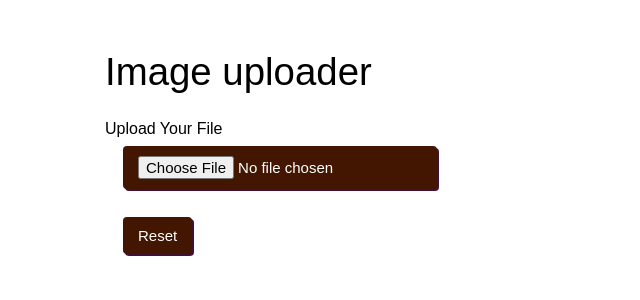
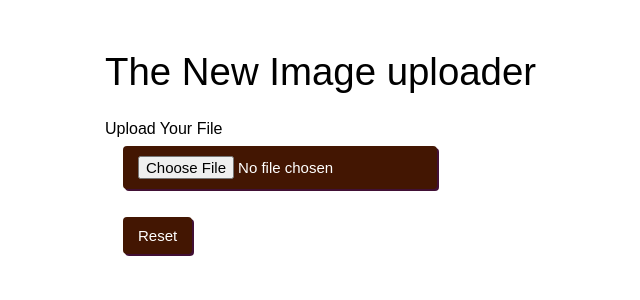
Before and after one commit to zingroo/flask_s3_uploads, a Flask app: page /account/ in a window 1280 px wide. Shown: the top 300 px of the page, without its empty margins (23-663 px from the left). Run offline with Flask 2, Linux system fonts and the light colour scheme.

Commit message:
header update

```diff
--- a/flask_s3_uploads/templates/account.html
+++ b/flask_s3_uploads/templates/account.html
@@ -1,7 +1,7 @@
 <!DOCTYPE html>
 <html>
 <head>
-	 <h1>Image uploader</h1>
+	 <h1>The New Image uploader</h1>
 	<link rel="stylesheet" type ="text/css" href= "{{url_for('static',filename='css/styles.css')}}">
 	<style>
 input[type="file"], input[type=submit], input[type=reset] {
```
